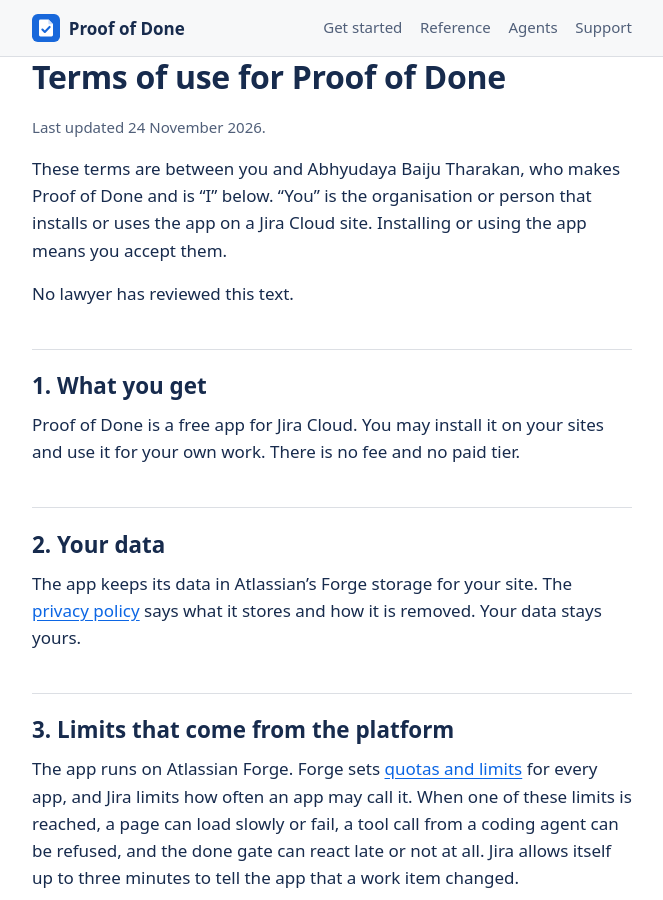
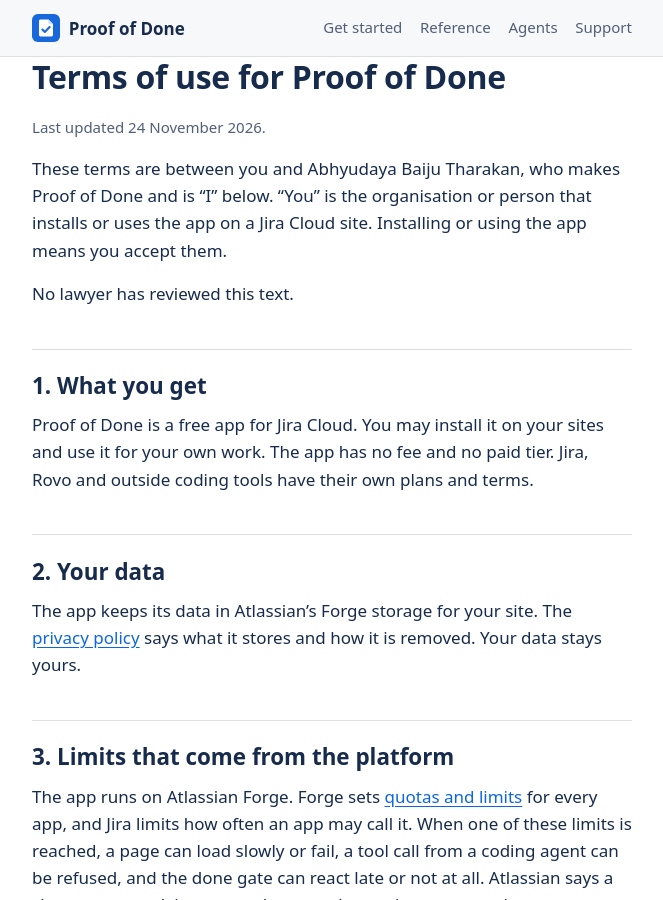
Before and after one commit to ALikesToCode/proof-of-done-docs, a Jekyll site: the page built from terms.md, in a window 1280 px wide and 900 px high. Shown: the whole window, without its empty margins (308-971 px from the left). Built offline with Jekyll 4.4.1, drawn with Linux system fonts in a browser that asks for light colours; some of the changed text lies outside the part shown.

Commit message:
docs(terms): add a notice period and say what the free app covers
I give two months of notice on the Marketplace listing before I stop offering the app. The app has no fee, and Jira, Rovo and outside coding tools have their own plans and terms.

The sentence on delayed events now quotes what Atlassian says about them.

```diff
--- a/terms.md
+++ b/terms.md
@@ -15,7 +15,7 @@ No lawyer has reviewed this text.
 
 ## 1. What you get
 
-Proof of Done is a free app for Jira Cloud. You may install it on your sites and use it for your own work. There is no fee and no paid tier.
+Proof of Done is a free app for Jira Cloud. You may install it on your sites and use it for your own work. The app has no fee and no paid tier. Jira, Rovo and outside coding tools have their own plans and terms.
 
 ## 2. Your data
 
@@ -23,7 +23,7 @@ The app keeps its data in Atlassian's Forge storage for your site. The [privacy
 
 ## 3. Limits that come from the platform
 
-The app runs on Atlassian Forge. Forge sets [quotas and limits](https://developer.atlassian.com/platform/forge/platform-quotas-and-limits/) for every app, and Jira limits how often an app may call it. When one of these limits is reached, a page can load slowly or fail, a tool call from a coding agent can be refused, and the done gate can react late or not at all. Jira allows itself up to three minutes to tell the app that a work item changed.
+The app runs on Atlassian Forge. Forge sets [quotas and limits](https://developer.atlassian.com/platform/forge/platform-quotas-and-limits/) for every app, and Jira limits how often an app may call it. When one of these limits is reached, a page can load slowly or fail, a tool call from a coding agent can be refused, and the done gate can react late or not at all. Atlassian says a change to a work item can take up to three minutes to reach an app.
 
 The workflow validator, the MCP server, the Rovo skills and the Teamwork Graph API were Preview features at Atlassian on 24 November 2026. Atlassian can change or withdraw them, and the parts of the app that use them would change or stop with them.
 
```
Also changed, not shown: other parts of terms.md (+1 -1 lines).
